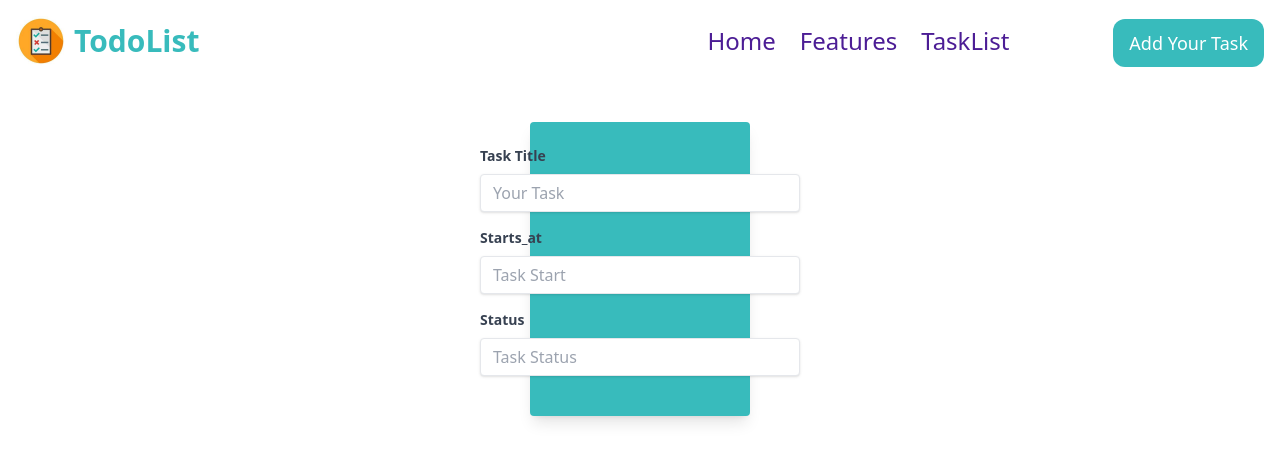
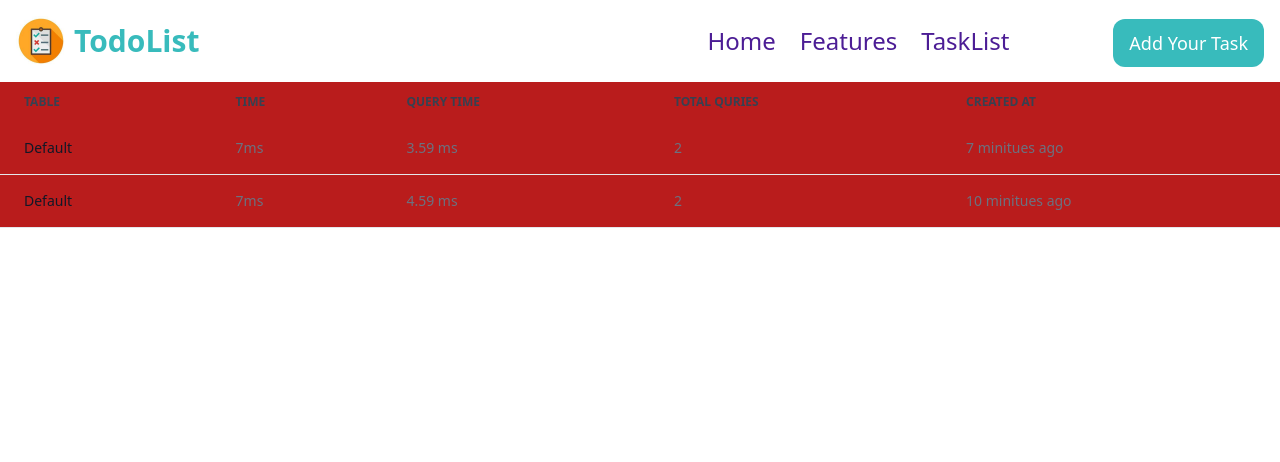
Before and after one commit to afrojaakter032/reactjs-todo, a React (Vite) app: page /tasklist in a window 1280 px wide. Shown: the top 462 px of the page. Built offline with nearby package versions, Linux system fonts and the light colour scheme.

Commit message:
table create

```diff
--- /dev/null
+++ b/src/pages/Addtask/Addtask.jsx
@@ -0,0 +1,51 @@
+import { Link } from "react-router-dom";
+import Layout from "../../components/Layout/Layout";
+
+
+function Addtask() {
+    return (
+        <>
+            <Layout>
+                <div className="flex items-center justify-center mt-10">
+                    <div className="w-[500px] rounded shadow-lg bg-white p-6">
+                        <form action="#" method="POST">
+                            <div className="mb-4">
+                                <label className="block text-gray-700 text-lg font-bold mb-2" for="name">Task Name</label>
+                                <input className="shadow border rounded w-full py-2 px-3 text-gray-700  focus:outline-none focus:shadow-outline" id="name" type="text" placeholder="Your Task" />
+                            </div>
+                            <div className="mb-4">
+                                <label className="block text-gray-700 text-lg font-bold mb-2" for="email">Starts_at</label>
+                                <input className="shadow border rounded w-full py-2 px-3 text-gray-700  focus:outline-none focus:shadow-outline" id="email" type="email" placeholder="Task Start" />
+                            </div>
+                            <div className="mb-4">
+                                <label className="block text-gray-700 text-lg font-bold mb-2" for="password">Status</label>
+                                <input className="shadow border rounded w-full py-2 px-3 text-gray-700  focus:outline-none focus:shadow-outline" id="password" type="password" placeholder="Task Status" />
+                            </div>
+                        </form>
+                        <div className="flex items-center justify-center mt-5 space-x-4">
+                            <Link to="/tasklist" className="bg-[#38BBBC] text-white text-center w-full text-lg font-bold py-2 px-4 rounded">Submit</Link>
+                            <button className="bg-red-500 text-white w-full text-lg font-bold py-2 px-4 rounded">Cancel</button>
+                        </div>
+                    </div>
+                </div>
+
+                <div class="flex flex-col items-center justify-center min-h-screen space-y-4 bg-gray-100 p-4">
+                    <div class="w-64 bg-blue-500 text-white p-4">
+                        This div has a fixed width of 16rem (64 pixels).
+                    </div>
+                    <div class="max-w-sm bg-green-500 text-white p-4">
+                        This div can be at most 24rem (96 pixels) wide. Resize the window to see the effect.
+                    </div>
+                    <div class="min-w-32 bg-red-500 text-white p-4">
+                        This div will be at least 8rem (32 pixels) wide. Resize the window to see the effect.
+                    </div>
+                    <div class="w-32 max-w-sm min-w-16 bg-purple-500 text-white p-4">
+                        This div has a fixed width of 8rem (32 pixels), can grow up to 24rem (96 pixels), and shrink to 4rem (16 pixels).
+                    </div>
+                </div>
+            </Layout>
+        </>
+    )
+}
+
+export default Addtask;
--- a/src/pages/Home/Home.jsx
+++ b/src/pages/Home/Home.jsx
@@ -12,7 +12,7 @@ function Home() {
                                 <div className="text-7xl text-center text-[#38BBBC] p-3">Organize your work and life, finally.</div>
                                 <div className="flex items-center justify-center mt-10">
                                     {/* <Link className="rounded-xl bg-orange-600  p-5 text-white" to ="/tasklist">Add Your Task</Link> */}
-                                    <Link to ="/tasklist" class="relative inline-block text-lg group">
+                                    <Link to ="/addtask" class="relative inline-block text-lg group">
                                     <span class="relative z-10 block px-5 py-3 overflow-hidden font-medium leading-tight text-[#38BBBC] transition-colors duration-300 ease-out border-2 border-[#38BBBC] rounded-lg group-hover:text-white">
                                     <span class="absolute inset-0 w-full h-full px-5 py-3 rounded-lg bg-gray-50"></span>
                                     <span class="absolute left-0 w-48 h-48 -ml-2 transition-all duration-300 origin-top-right -rotate-90 -translate-x-full translate-y-12 bg-[#38BBBC] group-hover:-rotate-180 ease"></span>
--- a/src/pages/Tasklist/Tasklist.jsx
+++ b/src/pages/Tasklist/Tasklist.jsx
@@ -1,31 +1,97 @@
 import Layout from "../../components/Layout/Layout";
-
 
 function Tasklist() {
     return (
         <>
-            <Layout>
-                <div className="flex items-center justify-center mt-10">
-                    <div className="max-w-[220px] rounded shadow-lg bg-[#38BBBC] p-6">
-                        <form action="#" method="POST" className="flex flex-col items-center">
-                            <div className="mb-4">
-                                <label className="block text-gray-700 text-sm font-bold mb-2" for="name">Task Title</label>
-                                <input className="shadow appearance-none border rounded w-80 py-2 px-3 text-gray-700 leading-tight focus:outline-none focus:shadow-outline" id="name" type="text" placeholder="Your Task" />
-                            </div>
-                            <div className="mb-4">
-                                <label className="block text-gray-700 text-sm font-bold mb-2" for="email">Starts_at</label>
-                                <input className="shadow appearance-none border rounded w-80 py-2 px-3 text-gray-700 leading-tight focus:outline-none focus:shadow-outline" id="email" type="email" placeholder="Task Start" />
-                            </div>
-                            <div className="mb-4">
-                                <label className="block text-gray-700 text-sm font-bold mb-2" for="password">Status</label>
-                                <input className="shadow appearance-none border rounded w-80 py-2 px-3 text-gray-700 leading-tight focus:outline-none focus:shadow-outline" id="password" type="password" placeholder="Task Status" />
-                            </div>
-                        </form>
-                    </div>
-                </div>
-            </Layout>
+        <Layout>
+            {/* <table className="w-full font-light dark:text-white">
+                <thead className="border-b border-neutral-200 font-medium">
+                    <tr>
+                        <th className="text-left px-6 py-4 w-[50px]">SL</th>
+                        <th className="text-left px-6 py-4">Task Name</th>
+                        <th className="text-left px-6 py-4">Starts_at</th>
+                        <th className="text-left px-6 py-4">Status</th>
+                    </tr>
+                </thead>
+                <tbody>
+                    <tr className="border-b dark:border-white/10">
+                        <td className="text-left px-6 py-4">01</td>
+                        <td className="text-left px-6 py-4">Excercise</td>
+                        <td className="text-left px-6 py-4">10 AM</td>
+                        <td className="text-left px-6 py-4">Done</td>
+                    </tr>
+                </tbody>
+            </table> */}
+
+
+            <div class=" bg-red-700 w-full">
+                <table class="w-full text-sm text-left rtl:text-right text-gray-500 ">
+                    <thead class="text-xs text-gray-700 uppercase">
+                        <tr>
+                            <th class="px-6 py-3">
+                                TABLE
+                            </th>
+                            <th class="px-6 py-3">
+                                TIME
+                            </th>
+                            <th class="px-6 py-3">
+                                QUERY TIME
+                            </th>
+                            <th class="px-6 py-3">
+                                TOTAL QURIES
+                            </th>
+                            <th class="px-6 py-3">
+                                CREATED AT
+                            </th>
+                        </tr>
+                    </thead>
+                    <tbody>
+                        <tr class="border-b border-gray-200">
+                            <td class="px-6 py-4 font-medium text-gray-900">
+                                Default
+                            </td>
+                            <td class="px-6 py-4">
+                                7ms
+                            </td>
+                            <td class="px-6 py-4">
+                                3.59 ms
+                            </td>
+                            <td class="px-6 py-4">
+                                2
+                            </td>
+                            <td class="px-6 py-4">
+                                7 minitues ago
+                            </td>
+                        </tr>
+                        <tr class="border-b border-gray-200">
+                            <td class="px-6 py-4 font-medium text-gray-900">
+                                Default
+                            </td>
+                            <td class="px-6 py-4">
+                                7ms
+                            </td>
+                            <td class="px-6 py-4">
+                                4.59 ms
+                            </td>
+                            <td class="px-6 py-4">
+                                2
+                            </td>
+                            <td class="px-6 py-4">
+                                10 minitues ago
+                            </td>
+                        </tr>
+
+                    </tbody>
+                </table>
+</div>
+        </Layout>
         </>
     )
 }
 
+
+
+
+
+
 export default Tasklist;
```
Also changed, not shown: src/App.jsx (+10 -3 lines).
